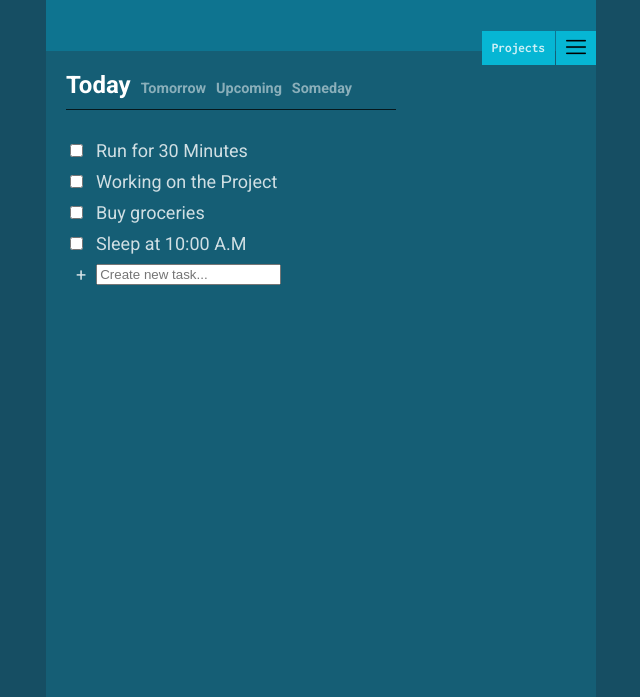
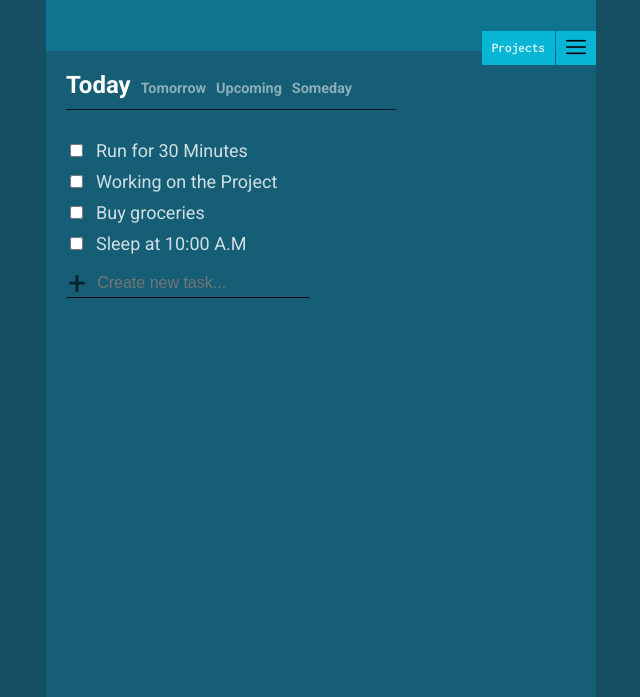
Before and after one commit to Shiielty/todo-list, a website built with webpack: page src/index.html in a window 1280 px wide. Shown: the part 103-800 px from the top of the page, without its empty margins (319-959 px from the left). Built offline with nearby package versions, Linux system fonts and the light colour scheme; a web font is replaced by a local one.

Commit message:
style(style.css): styling text input

```diff
--- a/src/style.css
+++ b/src/style.css
@@ -118,7 +118,7 @@ main {
 .task-container div {
     display: flex;
     align-items: center;
-    padding: 5px 20px;
+    padding: 0 20px;
     color: var(--white8)
 }
 
@@ -126,6 +126,32 @@ main {
     background-color: var(--blue);
 }
 
+.task-container div:last-of-type:hover {
+    background-color: var(--deepsea);
+}
+
 .task-container label {
-    margin: 0 10px;
+    padding: 5px 10px;
 }
+
+label[for="taskInput"] {
+    position: relative;
+    right: 8px;
+    color: #000000a1;
+    font-size: 2rem;
+}
+
+input#taskInput {
+    position: relative;
+    right: 37px;
+    padding: 5px 5px 5px 30px;
+    background: transparent;
+    border: none;
+    border-bottom: 1px solid black;
+    font-size: 1rem;
+}
+
+input#taskInput:focus-visible {
+    outline: none;
+    color: var(--white);
+}
```
